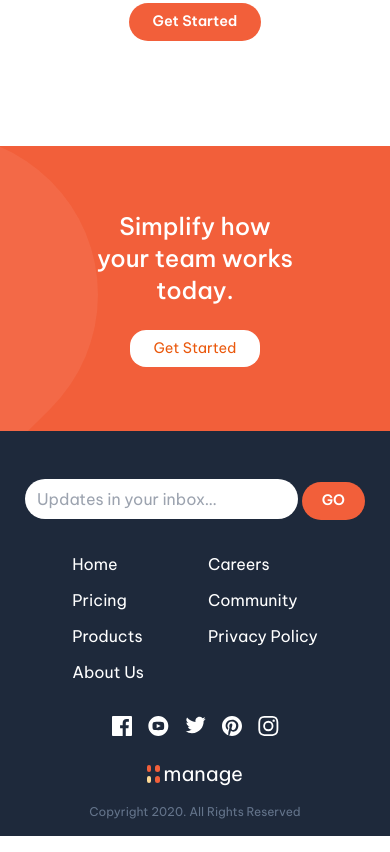
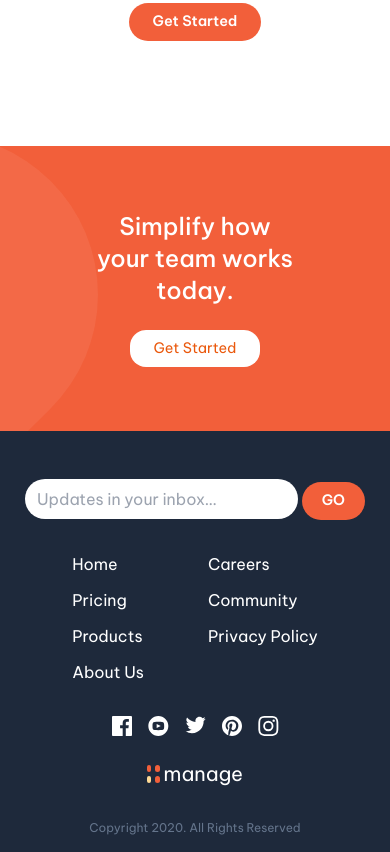
Before and after one commit to dvelatcodes/manage, a plain HTML site: page index.html in a window 390 px wide. Shown: the part 1956-2808 px from the top of the page. Drawn offline with nearby package versions, Linux system fonts and the light colour scheme.

Commit message:
update: html file

```diff
--- a/index.html
+++ b/index.html
@@ -401,7 +401,7 @@
       </section>
     </main>
     <footer
-      class="w-screen h-fit py-12 md:py-16 flex flex-col-reverse md:flex-row items-center md:items-start md:justify-around bg-slate-800 relative z-10"
+      class="w-screen h-fit pt-12 pb-16 md:py-16 flex flex-col-reverse md:flex-row items-center md:items-start md:justify-around bg-slate-800 relative z-10"
     >
       <div class="flex flex-col-reverse md:flex-col gap-y-6 md:gap-y-10">
         <div class="flex items-center gap-x-1 m-auto md:m-0">
```
